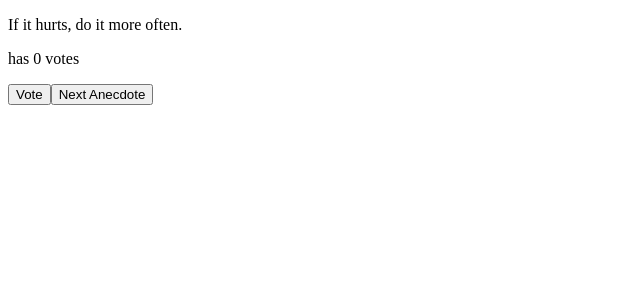
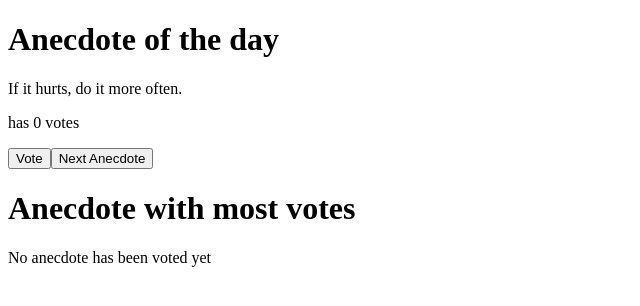
Before and after one commit to AustineJ101/fullstackopen, a React (Vite) app in the folder part1/anecdotes/: page / in a window 1280 px wide. Shown: the top 306 px of the page, without its empty margins (0-640 px from the left). Built offline with nearby package versions, Linux system fonts and the light colour scheme.

Commit message:
feat: add stats to show anecdote with most votes

```diff
--- a/part1/anecdotes/src/App.jsx
+++ b/part1/anecdotes/src/App.jsx
@@ -1,4 +1,19 @@
 import { useState } from 'react';
+
+const Stats = (props) => {
+  const highestNumber = Math.max(...props.votes);
+  const index = props.votes.indexOf(highestNumber);
+
+  if(highestNumber === 0){
+    return (
+      <p>No anecdote has been voted yet</p>
+    )
+  }
+
+  return (
+    <p>{props.anecdotes[index]}</p>
+  )
+}
 
 const App = () => {
     const anecdotes = [
@@ -33,10 +48,14 @@ const App = () => {
 
   return (
     <div>
+      <h1>Anecdote of the day</h1>
       <p>{anecdotes[selected]}</p>
       <p>has {votes[selected]} votes</p>
       <button onClick={handleVote}>Vote</button>
       <button onClick={handleRandomAnecdote}>Next Anecdote</button>
+
+      <h1>Anecdote with most votes</h1>
+      <Stats anecdotes={anecdotes} votes={votes}/>
     </div>
   )
 }
```
